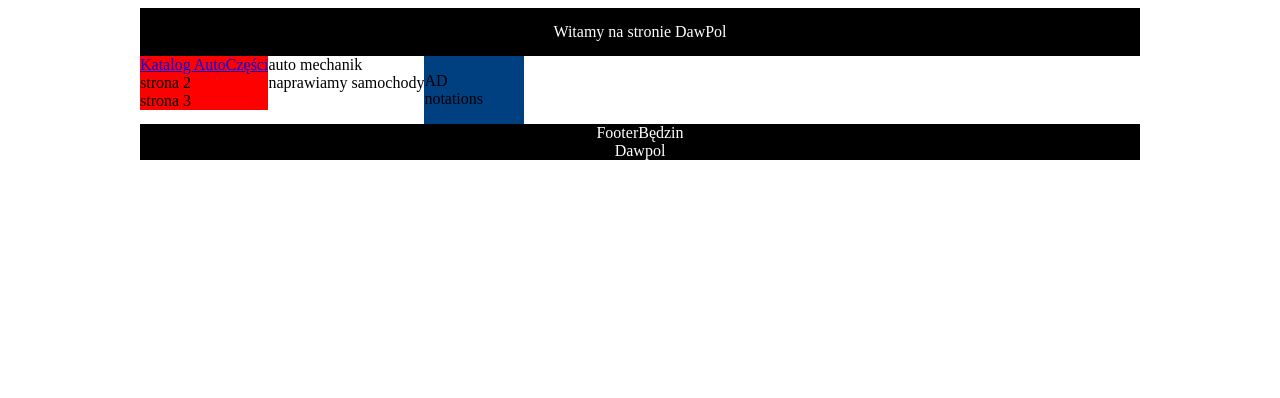
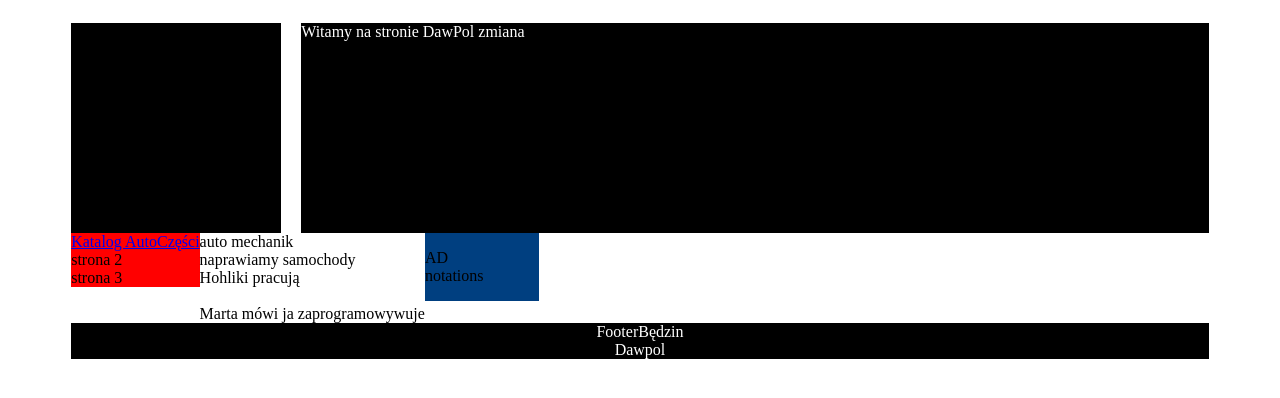
Before and after one commit to piotrenewicz/Dawpol_Website, a Django app: template main/templates/main/index.html in a window 1280 px wide. Shown: the top 398 px of the page. Run offline with Django 3.2, Linux system fonts and the light colour scheme; the template is opened without the code that fills it, so the values that code supplies are empty.

```diff
--- a/main/static/main/style.css
+++ b/main/static/main/style.css
@@ -5,16 +5,39 @@
 }
 
 #container {
-    width: 1000px;
-    margin-left: auto;
+    width: 90%;
+    margin-left: 5%;
     margin-right: auto;
 }
 
+img {
+    max-width: 100%;
+    max-height: 100%;
+}
+
 #header {
+    /*background-color: black;*/
+    color: white;
+    text-align: left;
+    /*margin-left: 220px;*/
+    padding-top: 15px;
+    width: auto;
+    height: 210px;
+}
+
+#logo {
     background-color: black;
-    color: white;
-    text-align: center;
-    padding: 15px;
+    float: left;
+    width: 210px;
+    height: inherit;
+}
+
+#top-bar {
+    background-color: black;
+    /*float: left;*/
+    margin-left: 230px;
+    height: inherit;
+    width: available;
 }
 
 #nav {
--- a/main/templates/main/index.html
+++ b/main/templates/main/index.html
@@ -12,7 +12,12 @@
 <body>
     <div id="container">
         <div id="header">
-            Witamy na stronie DawPol
+            <div id="logo">
+                <img src="{{ logo.graphic.url }}"/>
+            </div>
+            <div id="top-bar">
+                Witamy na stronie DawPol zmiana
+            </div>
         </div>
         <div id="nav">
             <a href="{% url 'main:parts' %}"> Katalog AutoCzęści </a> <br/>
@@ -21,7 +26,10 @@
         </div>
         <div id="content">
             auto mechanik <br/>
-            naprawiamy samochody
+            naprawiamy samochody <br/>
+            Hohliki pracują <br/>
+            <br/>
+            Marta mówi ja zaprogramowywuje
         </div>
         <div id="sidebar">
             <p>AD <br/> notations </p>
```
Also changed, not shown: main/admin.py (+16 -4 lines), main/models.py (+14 -4 lines), main/views.py (+9 -7 lines), db.sqlite3 (deleted), main/migrations/0001_initial.py (deleted), main/migrations/0002_auto_20190221_1343.py (deleted), main/migrations/0003_auto_20190222_1357.py (deleted), main/migrations/0004_auto_20190225_0752.py (deleted), main/migrations/0005_auto_20190228_1302.py (deleted), main/migrations/0006_auto_20190302_1627.py (deleted), main/migrations/0007_auto_20190302_1644.py (deleted), main/migrations/0008_auto_20190302_1809.py (deleted), media/ContentImages/logo_1.png (added), polls/migrations/0001_initial.py (deleted).
